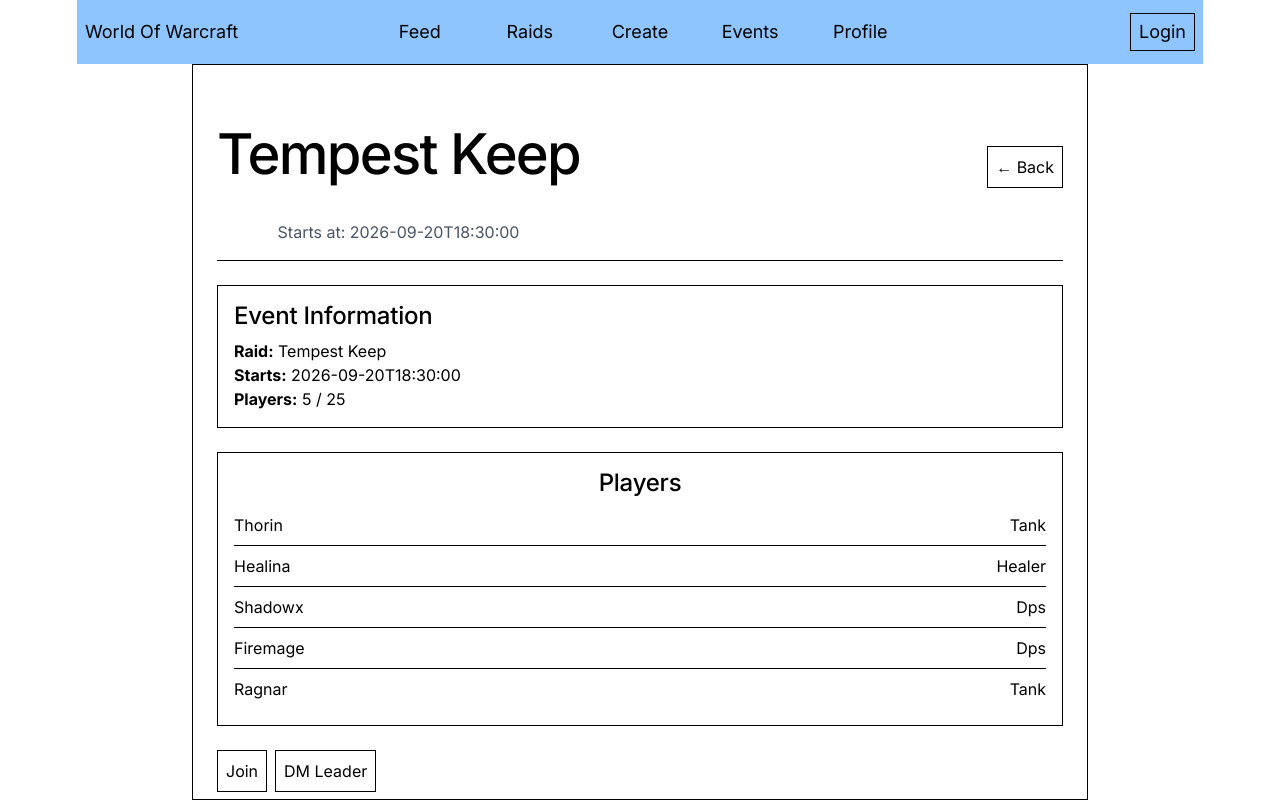
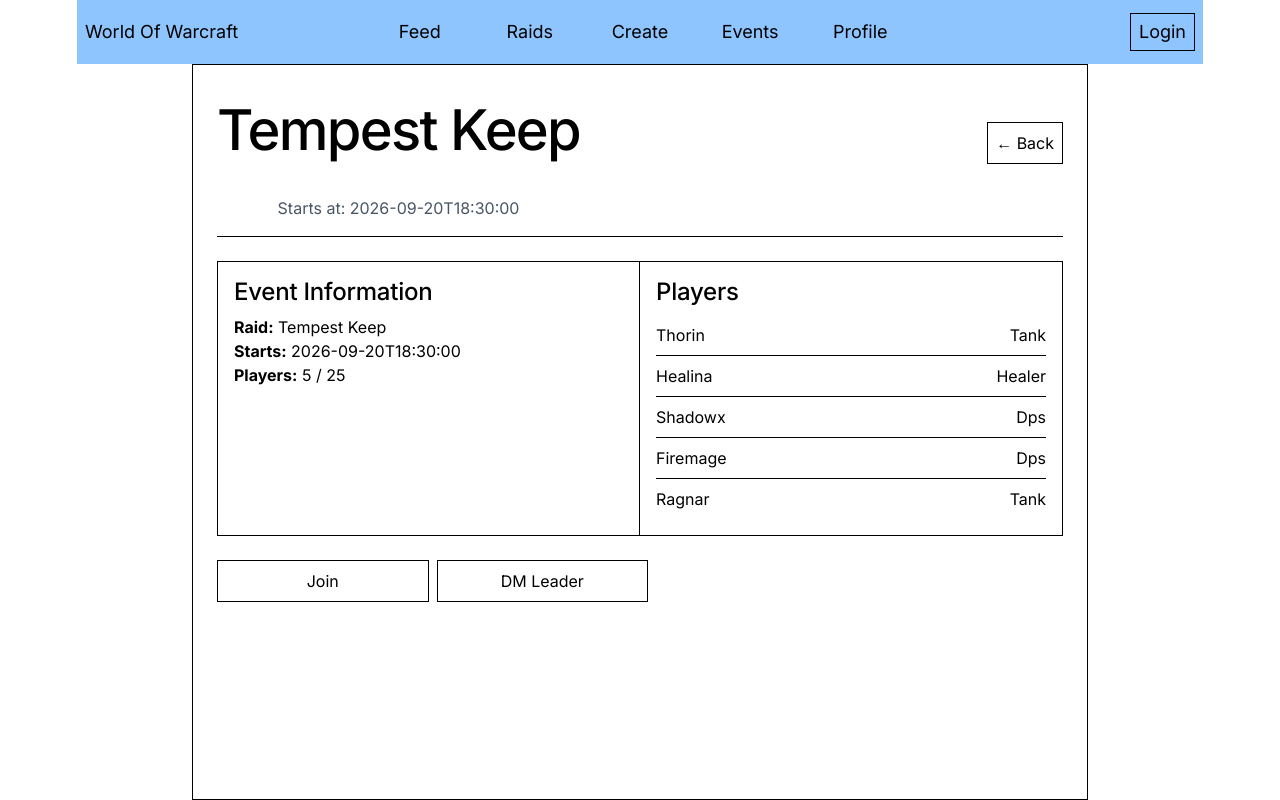
Before and after one commit to bexy65/social, a React (Vite) app in the folder frontend/: page /event/1 in a window 1280 px wide. Built offline with nearby package versions, Linux system fonts and the light colour scheme.

Commit message:
feat: #2 better event page layout, create event button from raids itself

```diff
--- a/frontend/src/components/Raid.jsx
+++ b/frontend/src/components/Raid.jsx
@@ -28,8 +28,8 @@
                         className="w-full aspect-video object-cover"
                     />
                 </div>
-                <div className="text-start">
-                    <button onClick={()=>navigate(`/create/${raid.id}`)} className="border m-2 p-2 w-full lg:w-1/2">Create Event</button>
+                <div className="text-end p-2">
+                    <button onClick={()=>navigate(`/create/${raid.id}`)} className="border p-2 w-full lg:w-1/2">Create Event</button>
                 </div>
             </div>
         </>
--- a/frontend/src/pages/EventPage.jsx
+++ b/frontend/src/pages/EventPage.jsx
@@ -26,20 +26,19 @@
 
     if (!event) {
         return (
-            <div className="p-6">
-                <h1 className="text-2xl font-bold mb-4">
+            <div className="p-6 flex flex-col gap-4">
+                <h1 className="text-2xl font-bold mb-4 border-b">
                     Event not found
                 </h1>
 
-                <BackButton className="button border p-2" />
+                <BackButton className="button border p-2 w-1/4 mx-auto" />
 
             </div>
         );
     }
 
     return (
-        <div className="max-w-4xl mx-auto p-6">
-
+        <div className="max-w-4xl mx-auto px-6">
             <div className="flex items-center justify-between border-b pb-4 mb-6">
                 <div>
                     <h1 className="text-3xl font-bold">
@@ -56,34 +55,27 @@
             </div>
 
 
-            <div className="border p-4 mb-6 text-start">
-
+            <div className="flex flex-col lg:flex-row gap-4 lg:gap-0 border">
+                <div className="p-4 text-start lg:w-1/2 border-r">
                     <h2 className="text-xl font-semibold mb-4">
                         Event Information
                     </h2>
-
                     <p>
                         <strong>Raid:</strong> {event.raidName}
                     </p>
-
                     <p>
                         <strong>Starts:</strong> {event.startsAt}
                     </p>
-
                     <p>
                         <strong>Players:</strong>{" "}
                         {event.slots.filled} / {event.slots.total}
                     </p>
-
                 </div>
 
-
-            <div className="border p-4">
-
-                <h2 className="text-xl font-semibold mb-4">
+                <div className="p-4  lg:w-1/2 h-full">
+                    <h2 className="text-xl text-start font-semibold mb-4">
                         Players
                     </h2>
-
                     {event.players.map(player => (
                         <div
                             key={player.id}
@@ -96,16 +88,15 @@
                             </span>
                         </div>
                     ))}
-
+                </div>
             </div>
 
-
-            <div className="flex gap-2 mt-6">
+            <div className="flex flex-row justify-between lg:justify-start gap-2 mt-6">
 
                 <button
                     onClick={handleJoinRequest}
                     disabled={joining}
-                    className="button border p-2"
+                    className="button border p-2 w-full lg:w-1/4"
                 >
                     {joining ? "Loading..." : "Join"}
                 </button>
@@ -113,7 +104,7 @@
                 <button
                     onClick={handleDMLeader}
                     disabled={messaging}
-                    className="button border p-2"
+                    className="button border p-2 w-full lg:w-1/4"
                 >
                     {messaging ? "Loading..." : "DM Leader"}
                 </button>
```
Lines whose indentation alone changed are shown as unchanged.
